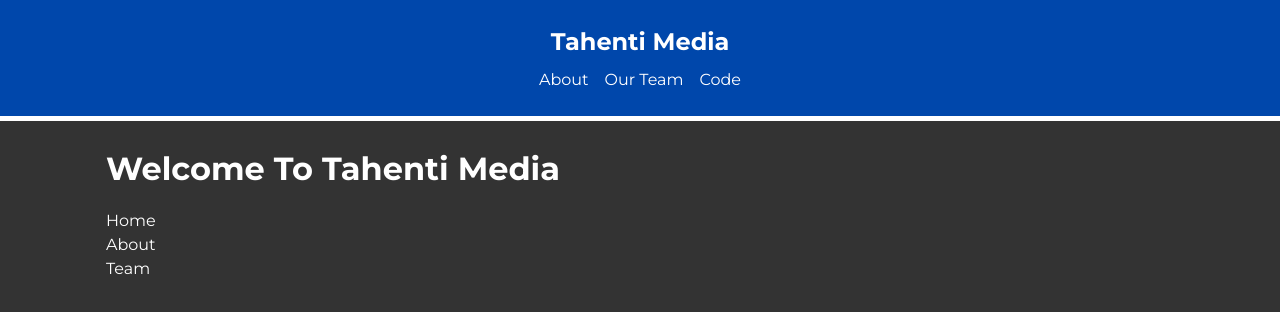
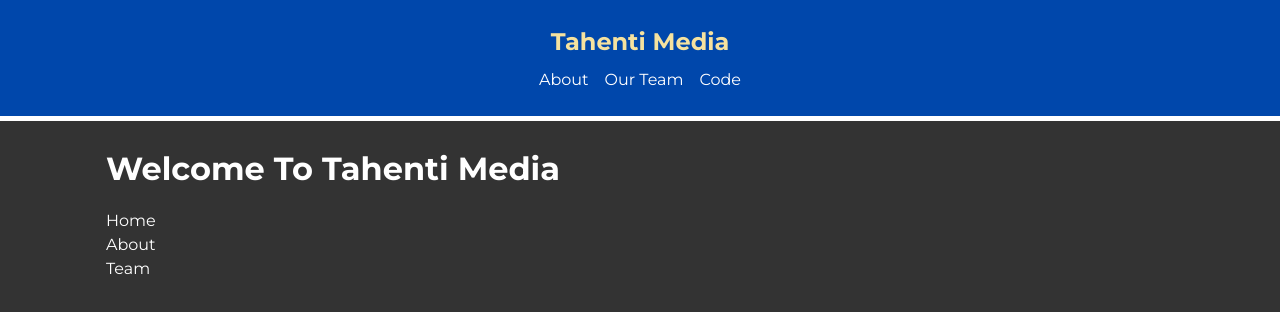
Before and after one commit to adeltahenti/next_13, a Next.js app: page / in a window 1280 px wide. In both pictures the pointer is over the link "Tahenti Media". Shown: the top 312 px of the page. Built offline with nearby package versions, Linux system fonts and the light colour scheme.

Commit message:
Logo hover

```diff
--- a/app/globals.css
+++ b/app/globals.css
@@ -20,6 +20,10 @@ h1 {
   @apply text-[1.5rem] mb-[0.5rem] font-bold;
 }
 
+.logo a:hover {
+  @apply text-[#F5E29F];
+}
+
 .links a {
   @apply my-0 mx-[0.5rem];
 }
```
